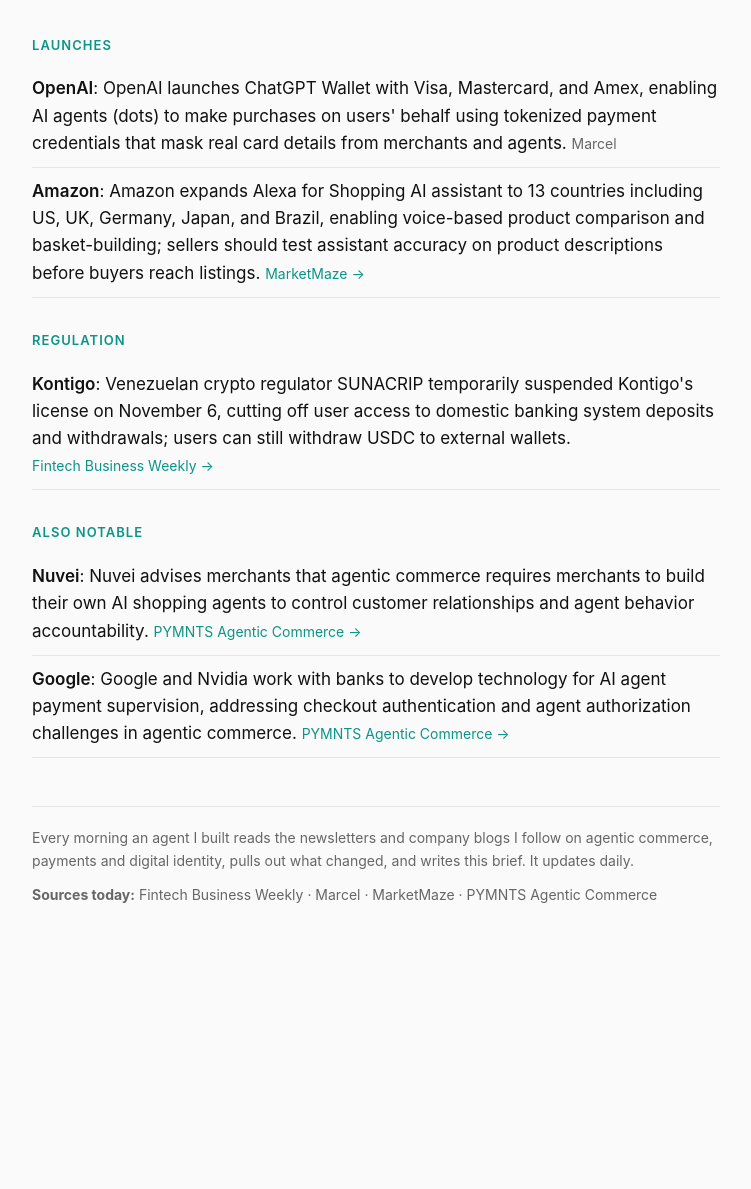
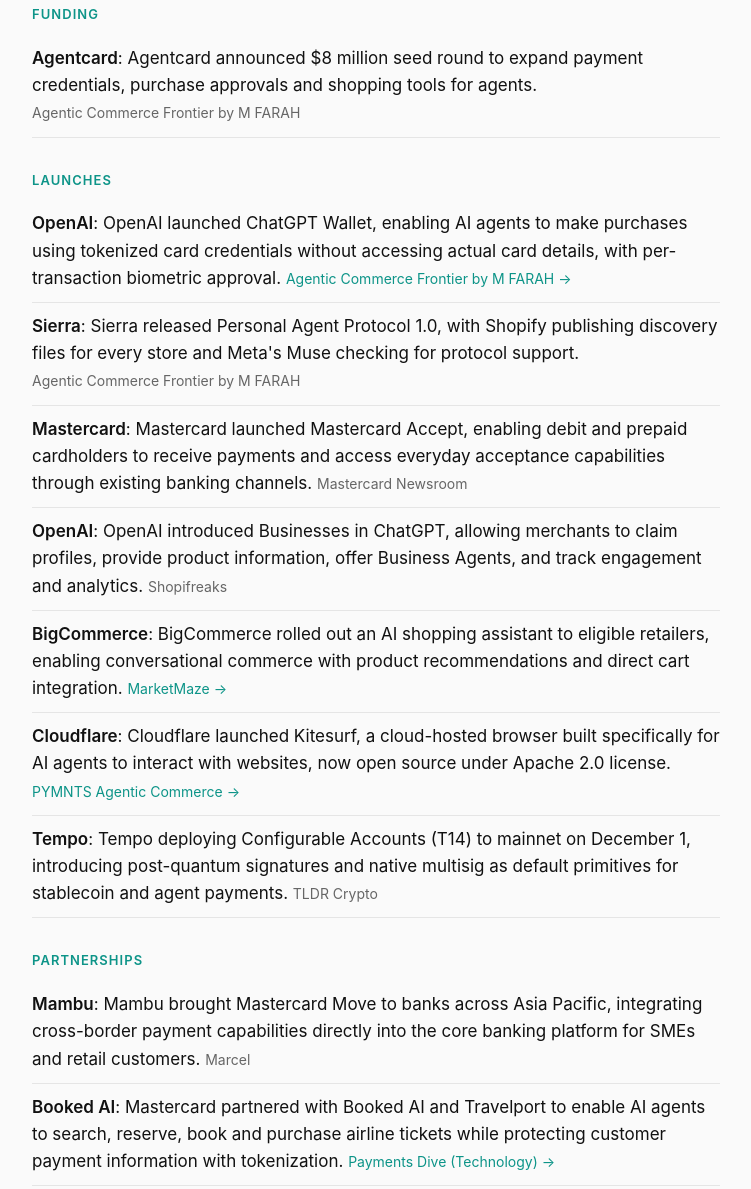
Before and after one commit to johnhenrypower/johnhpower, a plain HTML site: page intel/index.html in a window 1280 px wide. Shown: the part 554-1743 px from the top of the page, without its empty margins (264-1015 px from the left). Before the commit the page ends 1535 px from the top, so only its background shows below. Drawn offline with Linux system fonts and the light colour scheme.

Commit message:
intel: 2026-11-17

```diff
--- a/intel/index.html
+++ b/intel/index.html
@@ -6,10 +6,10 @@
 <meta http-equiv="Content-Security-Policy" content="default-src 'none'; style-src 'unsafe-inline' https://fonts.googleapis.com; font-src https://fonts.gstatic.com; base-uri 'none'; form-action 'none'">
 <meta name="referrer" content="no-referrer">
 <title>Agentic Commerce Market Intel | John Power</title>
-<meta name="description" content="OpenAI&#39;s launch of ChatGPT Wallet marks a pivotal moment in agentic commerce infrastructure: payment networks (Visa, Mastercard, Amex) are deploying tokenized credentials to enable AI agents to transa">
+<meta name="description" content="The week saw major momentum in agentic commerce infrastructure: OpenAI&#39;s ChatGPT Wallet went live with Amex, Mastercard, and Visa, while Mastercard piloted AI travel booking and Mambu integrated cross">
 <meta property="og:type" content="article">
-<meta property="og:title" content="Agentic Commerce Market Intel: Monday, November 16, 2026">
-<meta property="og:description" content="OpenAI&#39;s launch of ChatGPT Wallet marks a pivotal moment in agentic commerce infrastructure: payment networks (Visa, Mastercard, Amex) are deploying tokenized credentials to enable AI agents to transa">
+<meta property="og:title" content="Agentic Commerce Market Intel: Tuesday, November 17, 2026">
+<meta property="og:description" content="The week saw major momentum in agentic commerce infrastructure: OpenAI&#39;s ChatGPT Wallet went live with Amex, Mastercard, and Visa, while Mastercard piloted AI travel booking and Mambu integrated cross">
 <meta property="og:url" content="https://johnhpower.com/intel/">
 <link rel="preconnect" href="https://fonts.googleapis.com">
 <link rel="preconnect" href="https://fonts.gstatic.com" crossorigin>
@@ -42,25 +42,38 @@ footer p{margin:0 0 10px}
 <a class="home" href="/">John Power</a>
 <h1><em>Market</em> Intel</h1>
 <p class="sub">Agentic Commerce Market Intel</p>
-<p class="date">Monday, November 16, 2026</p>
-<p class="brief">OpenAI&#39;s launch of ChatGPT Wallet marks a pivotal moment in agentic commerce infrastructure: payment networks (Visa, Mastercard, Amex) are deploying tokenized credentials to enable AI agents to transact while keeping real card details hidden from merchants and agents. Meanwhile, Amazon&#39;s expansion of Alexa for Shopping to 13 markets demonstrates parallel momentum in agent-driven commerce at scale. The emerging consensus, from Nuvei&#39;s advisory and Google-Nvidia bank partnerships, is that merchants and financial institutions must actively architect how agents interact with their systems, moving beyond passive acceptance to deliberate agent authorization and control frameworks.</p>
+<p class="date">Tuesday, November 17, 2026</p>
+<p class="brief">The week saw major momentum in agentic commerce infrastructure: OpenAI&#39;s ChatGPT Wallet went live with Amex, Mastercard, and Visa, while Mastercard piloted AI travel booking and Mambu integrated cross-border payments into core banking platforms. Concurrently, bot access control became increasingly visible, Cloudflare reported 50+ LLM penetration testing frameworks scanning customers daily, while Google and competitors enhanced invalid traffic detection. These parallel developments underscore a market inflection where agents need both frictionless payment rails and robust access governance.</p>
+<h2>Funding</h2>
+<ul>
+<li><strong>Agentcard</strong>: Agentcard announced $8 million seed round to expand payment credentials, purchase approvals and shopping tools for agents. <span class="src">Agentic Commerce Frontier by M FARAH</span></li>
+</ul>
 <h2>Launches</h2>
 <ul>
-<li><strong>OpenAI</strong>: OpenAI launches ChatGPT Wallet with Visa, Mastercard, and Amex, enabling AI agents (dots) to make purchases on users&#39; behalf using tokenized payment credentials that mask real card details from merchants and agents. <span class="src">Marcel</span></li>
-<li><strong>Amazon</strong>: Amazon expands Alexa for Shopping AI assistant to 13 countries including US, UK, Germany, Japan, and Brazil, enabling voice-based product comparison and basket-building; sellers should test assistant accuracy on product descriptions before buyers reach listings. <span class="src"><a href="https://www.marketmaze.me/p/amazon-alexa-for-shopping-13-markets" rel="noopener noreferrer nofollow">MarketMaze &rarr;</a></span></li>
+<li><strong>OpenAI</strong>: OpenAI launched ChatGPT Wallet, enabling AI agents to make purchases using tokenized card credentials without accessing actual card details, with per-transaction biometric approval. <span class="src"><a href="https://agentcommerce.substack.com/p/if-ai-agents-can-use-existing-checkouts" rel="noopener noreferrer nofollow">Agentic Commerce Frontier by M FARAH &rarr;</a></span></li>
+<li><strong>Sierra</strong>: Sierra released Personal Agent Protocol 1.0, with Shopify publishing discovery files for every store and Meta&#39;s Muse checking for protocol support. <span class="src">Agentic Commerce Frontier by M FARAH</span></li>
+<li><strong>Mastercard</strong>: Mastercard launched Mastercard Accept, enabling debit and prepaid cardholders to receive payments and access everyday acceptance capabilities through existing banking channels. <span class="src">Mastercard Newsroom</span></li>
+<li><strong>OpenAI</strong>: OpenAI introduced Businesses in ChatGPT, allowing merchants to claim profiles, provide product information, offer Business Agents, and track engagement and analytics. <span class="src">Shopifreaks</span></li>
+<li><strong>BigCommerce</strong>: BigCommerce rolled out an AI shopping assistant to eligible retailers, enabling conversational commerce with product recommendations and direct cart integration. <span class="src"><a href="https://www.marketmaze.me/p/bigcommerce-shopping-agent-eligible-stores" rel="noopener noreferrer nofollow">MarketMaze &rarr;</a></span></li>
+<li><strong>Cloudflare</strong>: Cloudflare launched Kitesurf, a cloud-hosted browser built specifically for AI agents to interact with websites, now open source under Apache 2.0 license. <span class="src"><a href="https://www.pymnts.com/news/artificial-intelligence/2026/cloudflare-gives-ai-agents-a-browser-of-their-own/" rel="noopener noreferrer nofollow">PYMNTS Agentic Commerce &rarr;</a></span></li>
+<li><strong>Tempo</strong>: Tempo deploying Configurable Accounts (T14) to mainnet on December 1, introducing post-quantum signatures and native multisig as default primitives for stablecoin and agent payments. <span class="src">TLDR Crypto</span></li>
 </ul>
-<h2>Regulation</h2>
+<h2>Partnerships</h2>
 <ul>
-<li><strong>Kontigo</strong>: Venezuelan crypto regulator SUNACRIP temporarily suspended Kontigo&#39;s license on November 6, cutting off user access to domestic banking system deposits and withdrawals; users can still withdraw USDC to external wallets. <span class="src"><a href="https://fintechbusinessweekly.substack.com/p/kontigos-license-suspended-cutting" rel="noopener noreferrer nofollow">Fintech Business Weekly &rarr;</a></span></li>
+<li><strong>Mambu</strong>: Mambu brought Mastercard Move to banks across Asia Pacific, integrating cross-border payment capabilities directly into the core banking platform for SMEs and retail customers. <span class="src">Marcel</span></li>
+<li><strong>Booked AI</strong>: Mastercard partnered with Booked AI and Travelport to enable AI agents to search, reserve, book and purchase airline tickets while protecting customer payment information with tokenization. <span class="src"><a href="https://www.paymentsdive.com/news/mastercard-pilots-ai-travel-purchases/" rel="noopener noreferrer nofollow">Payments Dive (Technology) &rarr;</a></span></li>
 </ul>
 <h2>Also notable</h2>
 <ul>
-<li><strong>Nuvei</strong>: Nuvei advises merchants that agentic commerce requires merchants to build their own AI shopping agents to control customer relationships and agent behavior accountability. <span class="src"><a href="https://www.pymnts.com/connectedeconomy/2026/nuvei-says-merchants-need-their-own-ai-shopping-agents/" rel="noopener noreferrer nofollow">PYMNTS Agentic Commerce &rarr;</a></span></li>
-<li><strong>Google</strong>: Google and Nvidia work with banks to develop technology for AI agent payment supervision, addressing checkout authentication and agent authorization challenges in agentic commerce. <span class="src"><a href="https://www.pymnts.com/news/artificial-intelligence/2026/google-and-nvidia-bring-banks-to-ais-checkout-test/" rel="noopener noreferrer nofollow">PYMNTS Agentic Commerce &rarr;</a></span></li>
+<li><strong>United Airlines</strong>: United Airlines tightened restrictions on unauthorized AI agents, citing account security, unintended transactions and regulatory requirements. <span class="src">Agentic Commerce Frontier by M FARAH</span></li>
+<li><strong>Glance</strong>: Glance launching brand-agent platform at Glance Forward event in New York, enabling emotional and personal shopping categories with image-first agent design and partnerships with PayPal and Mastercard for checkout. <span class="src"><a href="https://www.retailgentic.com/p/every-ad-will-be-an-agent-inmobi" rel="noopener noreferrer nofollow">Retailgentic &rarr;</a></span></li>
+<li><strong>Revolut</strong>: Starling founder Anne Boden plans Lockwood, a bank for AI agents, targeting e-money license in 2027 and launch in 2028 with fee-free accounts and spending limit controls for agents. <span class="src">Marcel</span></li>
+<li><strong>Google</strong>: Google introducing Invalid Traffic Overview Card in Google Ads for campaign transparency, helping advertisers identify and avoid invalid bot traffic. <span class="src">Google Ads &amp; Commerce Blog</span></li>
+<li><strong>Cloudflare</strong>: Cloudflare documented surge in LLM-based penetration testing frameworks, with 50+ families scanning customers in recent weeks; recommends Modern Security Model with bot defense as key pillar. <span class="src"><a href="https://blog.cloudflare.com/adapting-to-ai-penetration-testing-orchestrators-the-modern-security-model/" rel="noopener noreferrer nofollow">Cloudflare &rarr;</a></span></li>
 </ul>
 <footer>
 <p>Every morning an agent I built reads the newsletters and company blogs I follow on agentic commerce, payments and digital identity, pulls out what changed, and writes this brief. It updates daily.</p>
-<p class="sources"><strong>Sources today:</strong> Fintech Business Weekly &middot; Marcel &middot; MarketMaze &middot; PYMNTS Agentic Commerce</p>
+<p class="sources"><strong>Sources today:</strong> Agentic Commerce Frontier by M FARAH &middot; Cloudflare &middot; Google Ads &amp; Commerce Blog &middot; Marcel &middot; MarketMaze &middot; Mastercard Newsroom &middot; Payments Dive (Technology) &middot; PYMNTS Agentic Commerce &middot; Retailgentic &middot; Shopifreaks &middot; TLDR Crypto</p>
 </footer>
 </main>
 </body>
```
